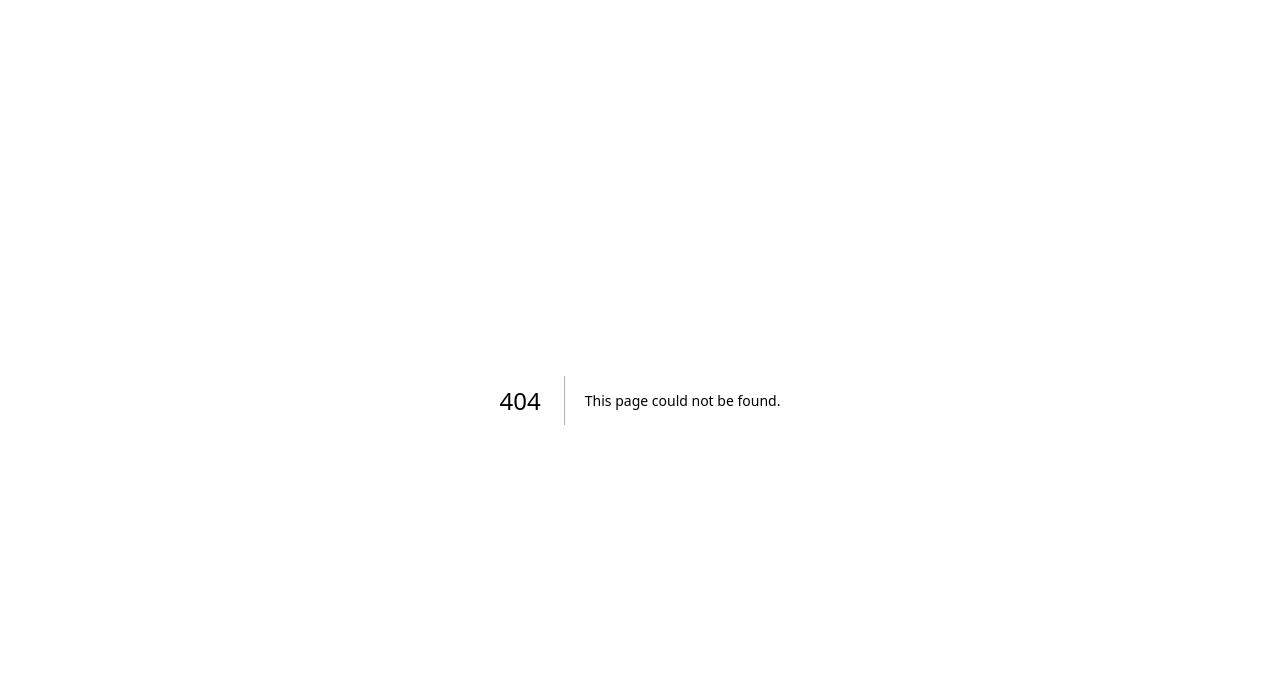
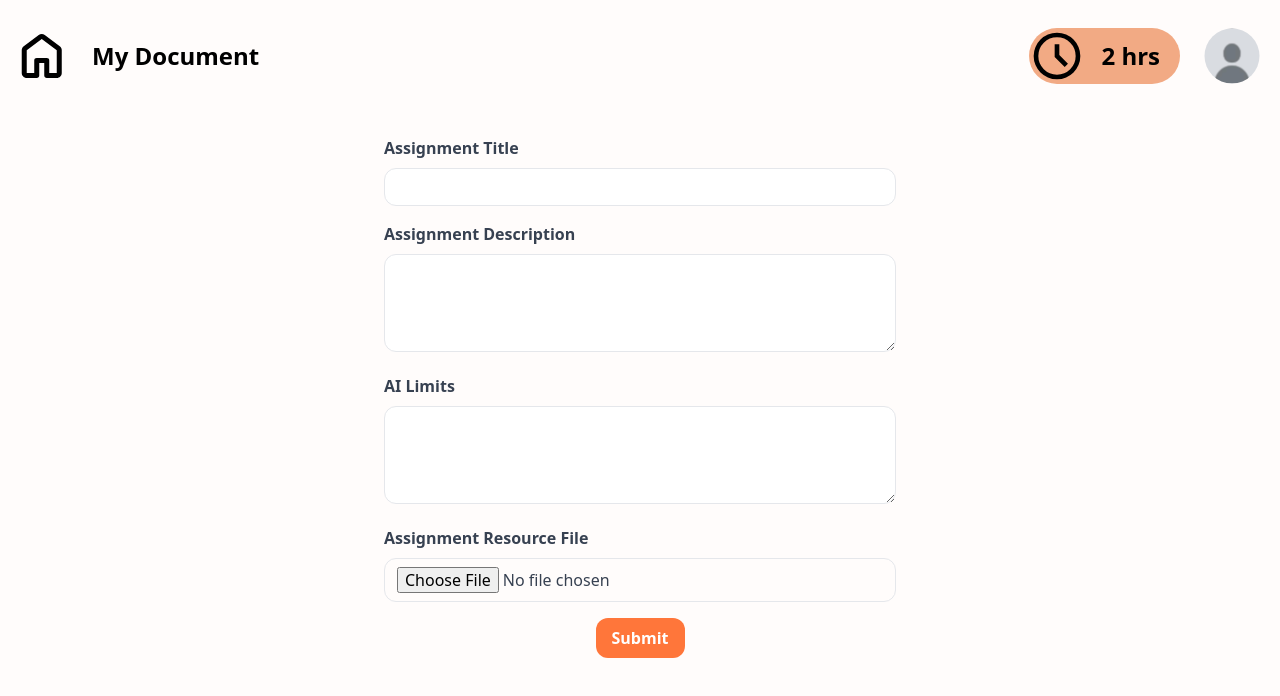
Before and after one commit to FloareDor/Co-Write-Fe, a Next.js app: page /add-assignment in a window 1280 px wide. Before the commit this address had no page. Shown: the top 696 px of the page. Built offline with nearby package versions, Linux system fonts and the light colour scheme.

Commit message:
feat: added add assignment and join assignment pages

```diff
--- /dev/null
+++ b/src/pages/add-assignment.tsx
@@ -0,0 +1,91 @@
+import React, { useState } from 'react';
+import Navbar from '@/components/navbar/navbar';
+
+const AddAssignment = () => {
+  const [title, setTitle] = useState('');
+  const [description, setDescription] = useState('');
+  const [aiLimits, setAiLimits] = useState('');
+  const [resourceFile, setResourceFile] = useState<File | null>(null);
+
+  const handleSubmit = (e) => {
+    e.preventDefault();
+    console.log('Title:', title);
+    console.log('Description:', description);
+    console.log('AI Limits:', aiLimits);
+    console.log('Resource File:', resourceFile);
+  };
+
+  return (
+    <div className="bg-bgmain flex flex-col min-h-screen w-screen">
+      <div className="flex flex-col justify-center gap-0 fixed top-0 start-0 z-10">
+        <Navbar />
+      </div>
+      <div className="flex flex-col justify-center items-center mt-16 px-20">
+        <h1 className="text-4xl font-bold mb-8">Add Assignment</h1>
+        <form onSubmit={handleSubmit} className="w-full max-w-lg">
+          <div className="mb-4">
+            <label htmlFor="title" className="block text-gray-700 font-bold mb-2">
+              Assignment Title
+            </label>
+            <input
+              type="text"
+              id="title"
+              value={title}
+              onChange={(e) => setTitle(e.target.value)}
+              className="border rounded-xl w-full py-2 px-3 text-gray-700 leading-tight focus:outline-none focus:shadow-outline"
+              required
+            />
+          </div>
+          <div className="mb-4">
+            <label htmlFor="description" className="block text-gray-700 font-bold mb-2">
+              Assignment Description
+            </label>
+            <textarea
+              id="description"
+              value={description}
+              onChange={(e) => setDescription(e.target.value)}
+              className="border rounded-xl w-full py-2 px-3 text-gray-700 leading-tight focus:outline-none focus:shadow-outline"
+              rows={4}
+              required
+            />
+          </div>
+          <div className="mb-4">
+            <label htmlFor="aiLimits" className="block text-gray-700 font-bold mb-2">
+              AI Limits
+            </label>
+            <textarea
+              id="aiLimits"
+              value={aiLimits}
+              onChange={(e) => setAiLimits(e.target.value)}
+              className="border rounded-xl w-full py-2 px-3 text-gray-700 leading-tight focus:outline-none focus:shadow-outline"
+              rows={4}
+              required
+            />
+          </div>
+          <div className="mb-4">
+            <label htmlFor="resourceFile" className="block text-gray-700 font-bold mb-2">
+              Assignment Resource File
+            </label>
+            <input
+              type="file"
+              id="resourceFile"
+              accept=".pdf,.docx,.txt"
+              onChange={(e) => setResourceFile(e.target.files?.[0] || null)}
+              className="border rounded-xl w-full py-2 px-3 text-gray-700 leading-tight focus:outline-none focus:shadow-outline"
+            />
+          </div>
+          <div className="flex justify-center">
+            <button
+              type="submit"
+              className="bg-secondary-700 hover:bg-secondary-800 text-white font-bold py-2 px-4 rounded-xl focus:outline-none focus:shadow-outline"
+            >
+              Submit
+            </button>
+          </div>
+        </form>
+      </div>
+    </div>
+  );
+};
+
+export default AddAssignment;
--- /dev/null
+++ b/src/pages/join-assignment.tsx
@@ -0,0 +1,59 @@
+import React, { useState } from 'react';
+import Navbar from '@/components/navbar/navbar';
+import { useRouter } from 'next/router';
+
+const AssignmentPage = () => {
+  const [assignmentCode, setAssignmentCode] = useState('');
+  const router = useRouter();
+
+  const handleCodeChange = (e) => {
+    setAssignmentCode(e.target.value);
+  };
+
+  const handleContinue = () => {
+    if (assignmentCode.trim() !== '') {
+      router.push(`/write?assignmentCode=${assignmentCode}`);
+    } else {
+      alert('Please enter a valid assignment code.');
+    }
+  };
+
+  return (
+    <div className="bg-bgmain flex flex-col min-h-screen w-screen">
+      <div className="flex flex-col justify-center gap-0 fixed top-0 start-0 z-10">
+        <Navbar />
+      </div>
+      <div className="flex flex-col justify-center items-center mt-40 px-20">
+        <h1 className="text-4xl font-bold mb-8">Assignment Page</h1>
+        <div className="w-full max-w-md">
+          <label htmlFor="assignmentCode" className="block text-gray-700 font-bold mb-2">
+            Assignment Code
+          </label>
+          <input
+            type="text"
+            id="assignmentCode"
+            value={assignmentCode}
+            onChange={handleCodeChange}
+            className="border rounded-xl w-full py-2 px-3 text-gray-700 leading-tight focus:outline-none focus:shadow-outline"
+            placeholder="Enter your assignment code"
+          />
+          <div className="flex justify-center mt-6">
+            <button
+              onClick={handleContinue}
+              className="bg-secondary-700 hover:bg-secondary-800 text-white font-bold py-2 px-4 rounded focus:outline-none focus:shadow-outline"
+            >
+              Continue
+            </button>
+          </div>
+        </div>
+        <div className="mt-8">
+          <p className="text-gray-700">
+            If you don't have an assignment code, please contact your professor or teaching assistant.
+          </p>
+        </div>
+      </div>
+    </div>
+  );
+};
+
+export default AssignmentPage;
```
